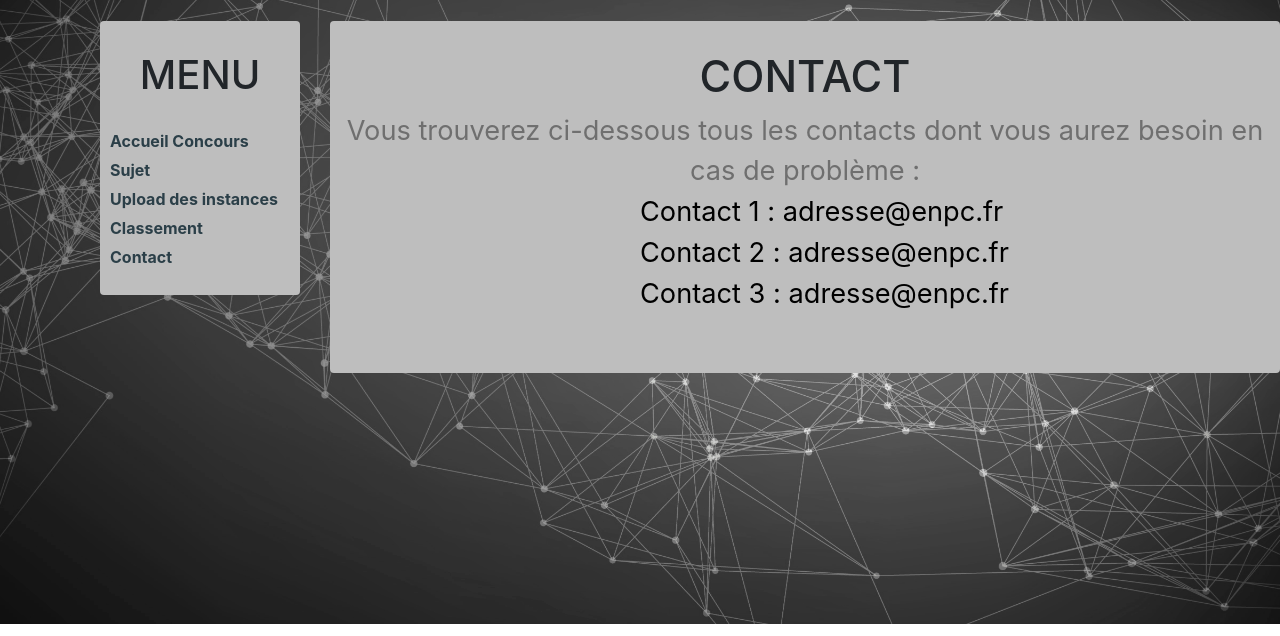
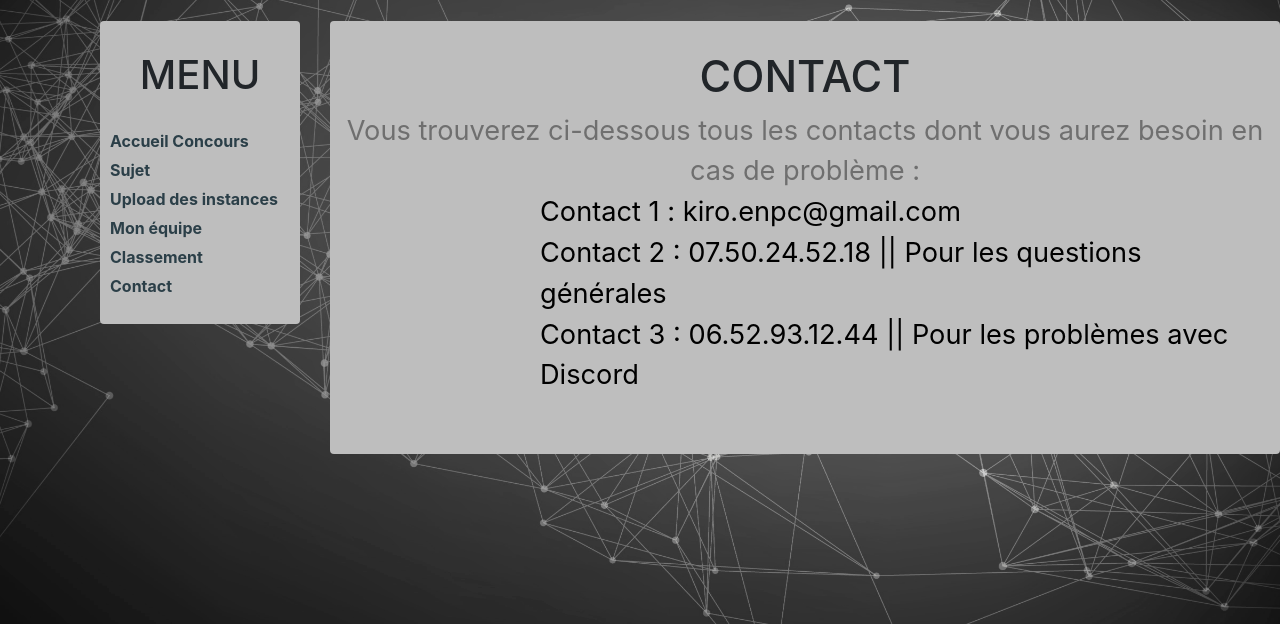
Before and after one commit to KIClubinfo/kiro-judge-v2, a PHP site: page /contact.php in a window 1280 px wide. Shown: the part 176-812 px from the top of the page. Run offline with PHP 8.4, Linux system fonts and the light colour scheme; data that the repository does not hold is empty; some libraries are stand-ins or nearby versions.

Commit message:
Petit changement sur la page concours : upload/my_team/contact

```diff
--- a/php/contact.php
+++ b/php/contact.php
@@ -19,10 +19,10 @@ include("navbar.php");
       <div class="title" style="margin-top:20px; text-align:center;">
         <h2 style="font-size: 2.7em">Contact</h2>
         <span class="byline">Vous trouverez ci-dessous tous les contacts dont vous aurez besoin en cas de problème :</span>
-        <ul style="text-align:left; margin-left:300px;">
-            <li class="byline" style="color:black;">Contact 1 : adresse@enpc.fr</li>
-            <li class="byline" style="color:black;">Contact 2 : adresse@enpc.fr</li>
-            <li class="byline" style="color:black;">Contact 3 : adresse@enpc.fr</li>
+        <ul style="text-align:left; margin-left:200px;">
+            <li class="byline" style="color:black;">Contact 1 : kiro.enpc@gmail.com</li>
+            <li class="byline" style="color:black;">Contact 2 : 07.50.24.52.18 || Pour les questions générales</li>
+            <li class="byline" style="color:black;">Contact 3 : 06.52.93.12.44 || Pour les problèmes avec Discord</li>
         </ul>
       </div>
     </section>
--- a/php/menuconcours.php
+++ b/php/menuconcours.php
@@ -4,6 +4,7 @@
         <li class="titlesection"><a class="titlesection" href="concourstest.php">Accueil Concours</a></li>
         <li class="titlesection"><a class="titlesection" href="sujets.php">Sujet</a></li>
         <li class="titlesection"><a class="titlesection" href="upload.php">Upload des instances</a></li>
+        <li class="titlesection"><a class="titlesection" href="my_team.php">Mon équipe</a></li>
         <li class="titlesection"><a class="titlesection" href="leaderbordconcours.php">Classement</a></li>
         <li class="titlesection"><a class="titlesection" href="contact.php">Contact</a></li>
     </ul>
```
Also changed, not shown: php/my_team.php (+14 -5 lines), php/upload.php (+13 -5 lines).
